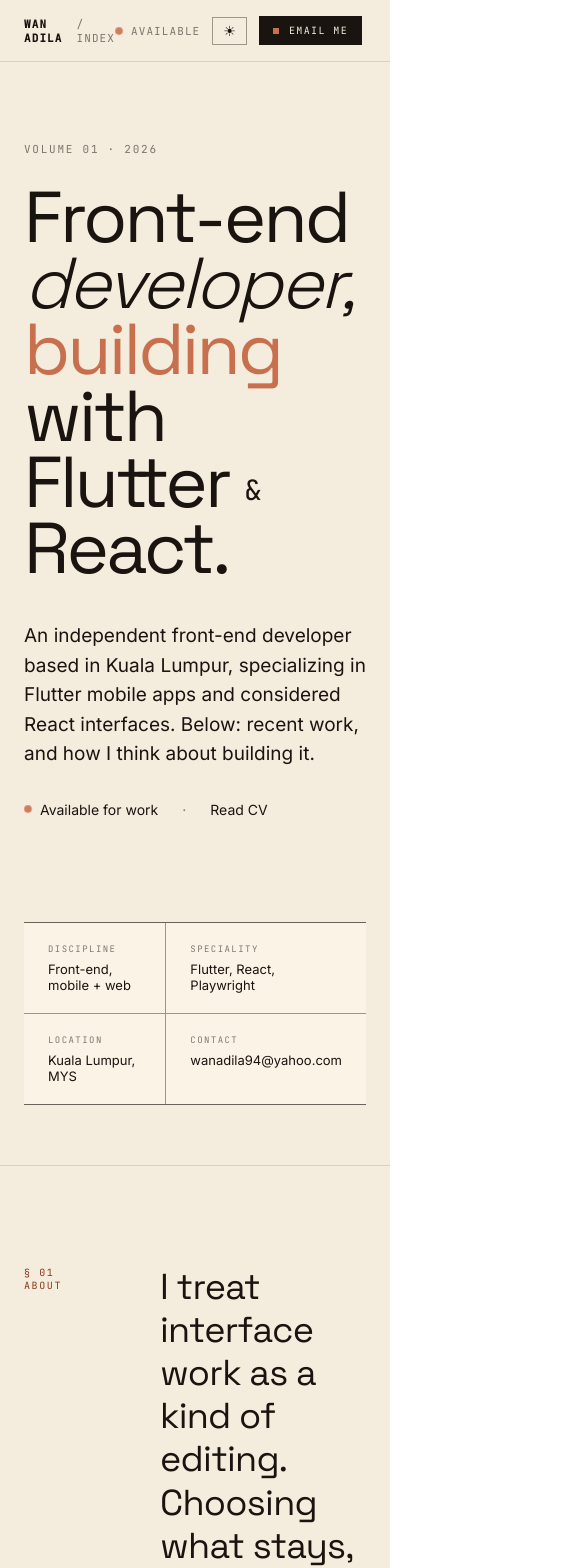
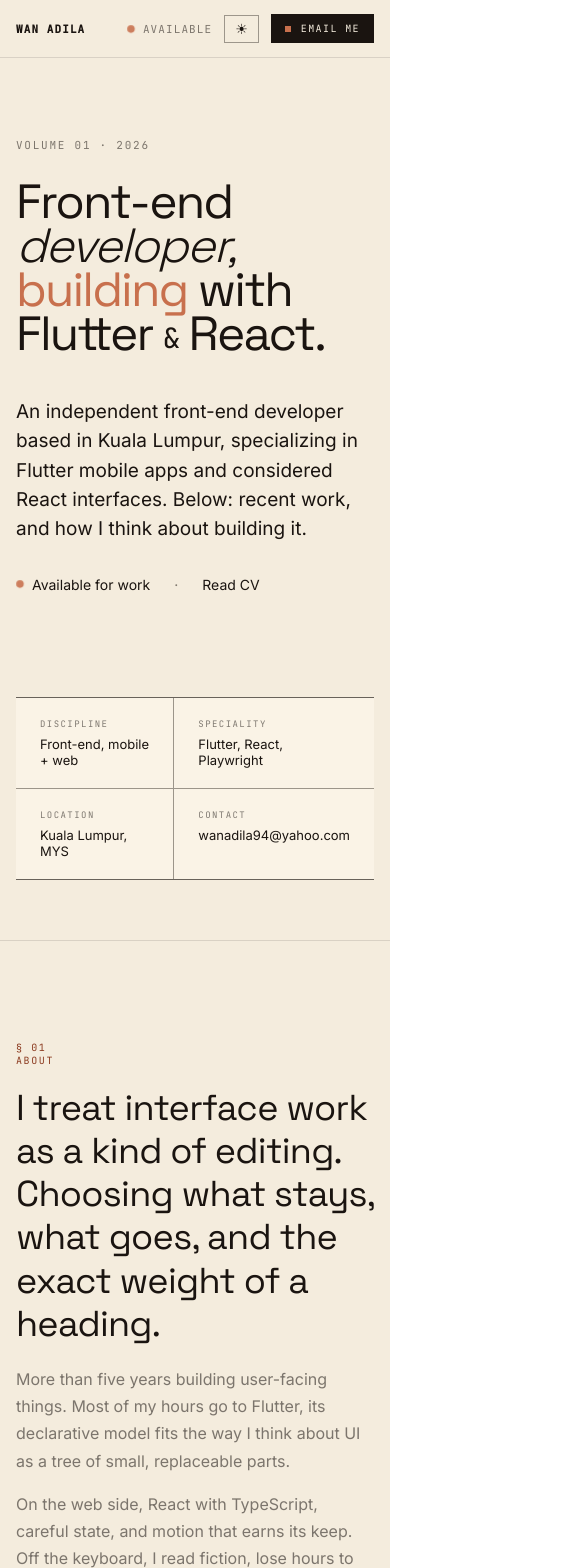
Before and after one commit to WanNurAdila/portfolio-app, a React (Vite) app: page / in a window 390 px wide. Shown: the top 1568 px of the page, 585 px wide, since content can reach past the window. Built offline with nearby package versions, Linux system fonts and the light colour scheme.

Commit message:
add responsive for the web

```diff
--- a/src/App.css
+++ b/src/App.css
@@ -334,7 +334,7 @@
   .pf-nav-links {
     display: none !important;
   }
-  .pf-topbar {
+  .pf-topBar {
     padding: 16px 24px !important;
   }
   .pf-section {
@@ -351,3 +351,105 @@
     font-size: 72px !important;
   }
 }
+
+@media (max-width: 600px) {
+  /* Topbar: 2-col, hide secondary labels */
+  .pf-topBar {
+    grid-template-columns: 1fr auto !important;
+    padding: 14px 16px !important;
+  }
+  .pf-topBar-index {
+    display: none;
+  }
+  .pf-topBar-available {
+    display: none;
+  }
+
+  /* Tighter horizontal gutters */
+  .pf-section {
+    padding-left: 16px !important;
+    padding-right: 16px !important;
+  }
+
+  /* Hero */
+  .pf-hero-h1 {
+    font-size: 48px !important;
+  }
+  .pf-stats-grid {
+    grid-template-columns: 1fr 1fr !important;
+  }
+
+  /* About: full single column */
+  .pf-about-grid {
+    grid-template-columns: 1fr !important;
+    gap: 20px !important;
+  }
+  .pf-about-grid > *:last-child {
+    grid-column: 1 !important;
+  }
+
+  /* Work */
+  .pf-work-h2 {
+    font-size: 38px !important;
+    margin-bottom: 40px !important;
+  }
+  .pf-work-entry {
+    gap: 20px !important;
+    padding: 32px 0 !important;
+  }
+  .pf-project-name {
+    font-size: 34px !important;
+  }
+
+  /* Archive */
+  .pf-archive-h2 {
+    font-size: 38px !important;
+  }
+  .pf-archive-entry {
+    gap: 20px !important;
+    padding: 40px 0 !important;
+  }
+  .pf-archive-app-strip {
+    grid-template-columns: repeat(2, 1fr) !important;
+  }
+  .pf-archive-meta {
+    gap: 24px !important;
+  }
+
+  /* Experience: vertical stack */
+  .pf-exp-header {
+    grid-template-columns: 1fr !important;
+    gap: 16px !important;
+    margin-bottom: 32px !important;
+  }
+  .pf-exp-row {
+    display: flex !important;
+    flex-direction: column !important;
+    gap: 6px !important;
+    padding: 20px 0 !important;
+  }
+
+  /* Contact */
+  .pf-contact-layout {
+    grid-template-columns: 1fr !important;
+    gap: 24px !important;
+  }
+  .pf-contact-h2 {
+    font-size: 48px !important;
+  }
+  .pf-contact-link {
+    min-height: 140px !important;
+    padding: 24px 20px !important;
+  }
+
+  /* Footer: single column */
+  footer {
+    grid-template-columns: 1fr !important;
+    gap: 8px !important;
+    padding: 24px 16px !important;
+  }
+  footer span:nth-child(2),
+  footer span:nth-child(3) {
+    text-align: left !important;
+  }
+}
--- a/src/App.tsx
+++ b/src/App.tsx
@@ -267,7 +267,7 @@ interface TopBarProps {
 function TopBar({ theme, setTheme }: TopBarProps) {
   return (
     <header
-      className="pf-topbar"
+      className="pf-topBar"
       style={{
         position: 'sticky',
         top: 0,
@@ -289,7 +289,7 @@ function TopBar({ theme, setTheme }: TopBarProps) {
     >
       <div style={{ display: 'flex', gap: 14, alignItems: 'center' }}>
         <span style={{ fontWeight: 600 }}>WAN ADILA</span>
-        <span style={{ color: 'var(--paper-dim)' }}>/ INDEX</span>
+        <span className="pf-topBar-index" style={{ color: 'var(--paper-dim)' }}>/ INDEX</span>
       </div>
 
       <nav
@@ -322,6 +322,7 @@ function TopBar({ theme, setTheme }: TopBarProps) {
         }}
       >
         <span
+          className="pf-topBar-available"
           style={{
             color: 'var(--paper-dim)',
             display: 'inline-flex',
@@ -1416,6 +1417,7 @@ function Experience() {
     >
       <Reveal>
         <div
+          className="pf-exp-header"
           style={{
             display: 'grid',
             gridTemplateColumns: '120px 1fr',
@@ -1612,6 +1614,7 @@ function Contact() {
     >
       <Reveal>
         <div
+          className="pf-contact-layout"
           style={{ display: 'grid', gridTemplateColumns: '120px 1fr', gap: 56 }}
         >
           <div
```
